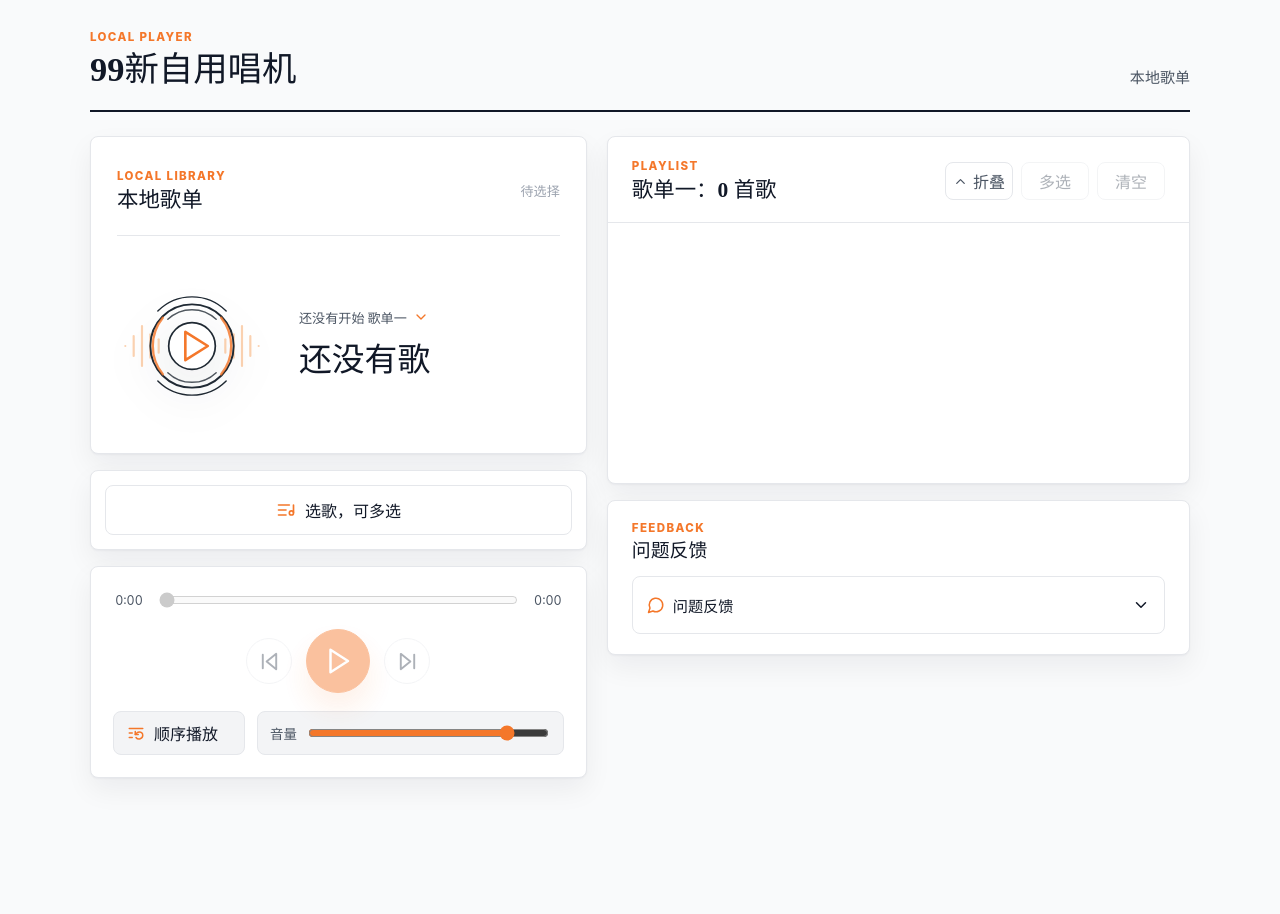
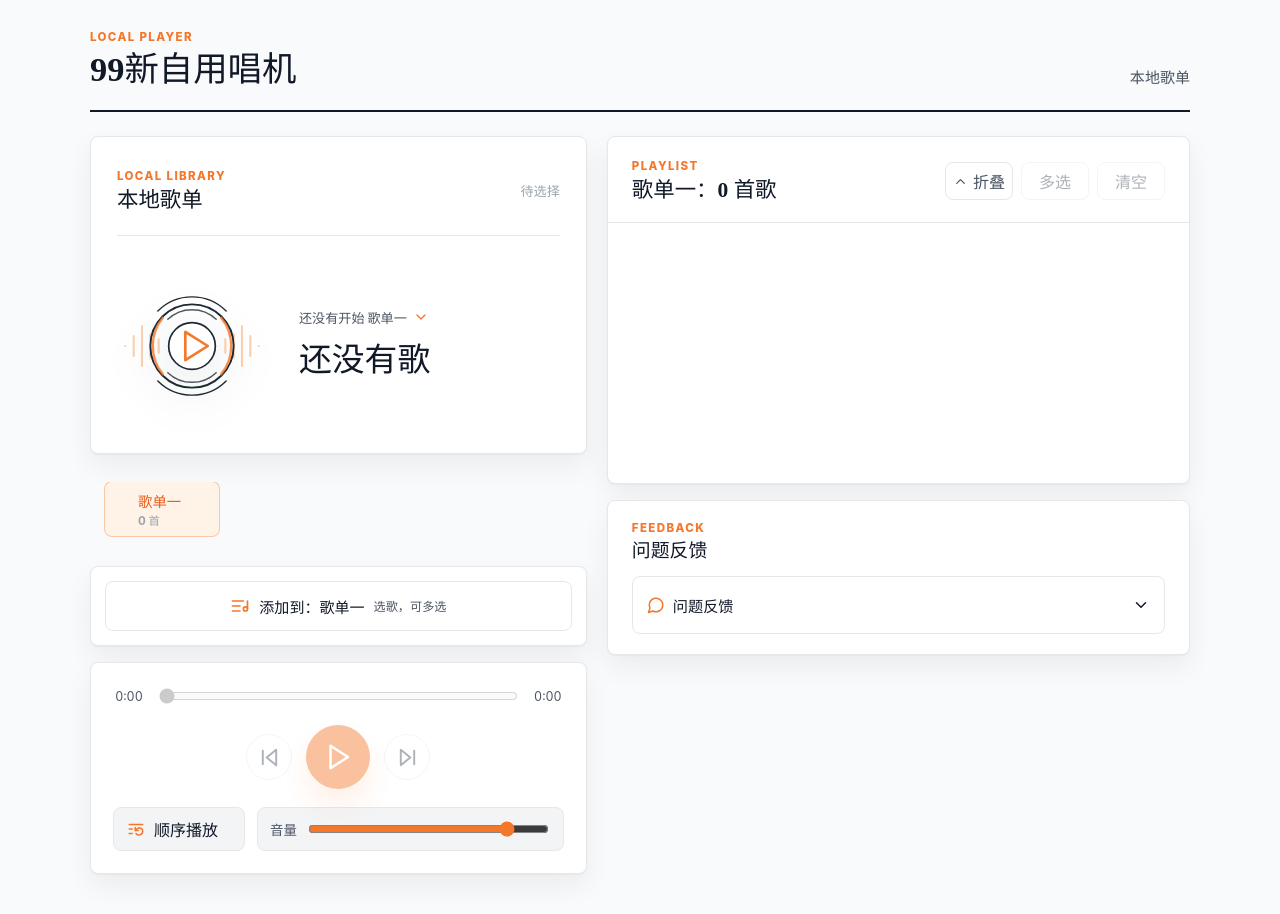
Before and after one commit to huachen19867/jiujiu-personal-player, a React (Vite) app: page / in a window 1280 px wide. Shown: the top 914 px of the page. Before the commit the page ends 834 px from the top, so only its background shows below. Built offline with nearby package versions, Linux system fonts and the light colour scheme.

Commit message:
Clarify playlist import target

```diff
--- a/package.json
+++ b/package.json
@@ -11,7 +11,7 @@
     "android:sync": "npm run build && cap sync android",
     "android:open": "cap open android",
     "android:apk": "set \"JAVA_HOME=C:\\Program Files\\Eclipse Adoptium\\jdk-21.0.11.10-hotspot\" && set \"ANDROID_HOME=C:\\AI\\Android\\sdk\" && set \"PATH=%JAVA_HOME%\\bin;%ANDROID_HOME%\\platform-tools;%PATH%\" && npm run android:sync && cd android && gradlew.bat assembleDebug && cd .. && npm run android:copy-apk",
-    "android:copy-apk": "powershell -NoProfile -ExecutionPolicy Bypass -Command \"New-Item -ItemType Directory -Force 'C:\\AI\\Android' | Out-Null; Copy-Item -LiteralPath 'android\\app\\build\\outputs\\apk\\debug\\app-debug.apk' -Destination 'C:\\AI\\Android\\jiujiu-personal-player-debug.apk' -Force; Copy-Item -LiteralPath 'android\\app\\build\\outputs\\apk\\debug\\app-debug.apk' -Destination 'C:\\AI\\Android\\jiujiu-personal-player-v1.0.4-debug.apk' -Force\""
+    "android:copy-apk": "powershell -NoProfile -ExecutionPolicy Bypass -Command \"New-Item -ItemType Directory -Force 'C:\\AI\\Android' | Out-Null; Copy-Item -LiteralPath 'android\\app\\build\\outputs\\apk\\debug\\app-debug.apk' -Destination 'C:\\AI\\Android\\jiujiu-personal-player-debug.apk' -Force; Copy-Item -LiteralPath 'android\\app\\build\\outputs\\apk\\debug\\app-debug.apk' -Destination 'C:\\AI\\Android\\jiujiu-personal-player-v1.0.5-debug.apk' -Force\""
   },
   "dependencies": {
     "@capacitor/android": "^8.4.0",
--- a/src/App.tsx
+++ b/src/App.tsx
@@ -2,6 +2,7 @@ import { useState } from 'react';
 import { ImportActions } from './components/ImportActions';
 import { NowPlaying } from './components/NowPlaying';
 import { Playlist } from './components/Playlist';
+import { PlaylistSwitcher } from './components/PlaylistSwitcher';
 import { ProfilePanel } from './components/ProfilePanel';
 import { TransportControls } from './components/TransportControls';
 import { APP_BRAND } from './config/brand';
@@ -69,18 +70,23 @@ function App() {
             <NowPlaying
               song={player.currentSong}
               playlistGroups={player.playlistGroups}
-              activePlaylistId={player.activePlaylistId}
               activePlaylistName={player.currentPlaylistName}
               selectedPlaylistIds={player.selectedPlaybackPlaylistIds}
               currentTime={player.currentTime}
               duration={player.duration}
               isPlaying={player.isPlaying}
+              onTogglePlaylistSelection={player.togglePlaybackPlaylist}
+            />
+
+            <PlaylistSwitcher
+              playlists={player.playlistGroups}
+              activePlaylistId={player.activePlaylistId}
               onSelectPlaylist={player.selectPlaylist}
-              onTogglePlaylistSelection={player.togglePlaybackPlaylist}
             />
 
             <ImportActions
               notice={notice ?? player.errorMessage ?? reauthorizationNotice}
+              targetPlaylistName={player.activePlaylistName}
               nativeAudioImportSupported={nativeAudioImportSupported}
               onFilesSelected={addFiles}
               onNativeAudioImport={importNativeAudio}
--- a/src/components/ImportActions.tsx
+++ b/src/components/ImportActions.tsx
@@ -2,6 +2,7 @@ import { ListMusic } from 'lucide-react';
 
 interface ImportActionsProps {
   notice: string | null;
+  targetPlaylistName: string;
   nativeAudioImportSupported: boolean;
   onFilesSelected: (files: FileList | File[]) => void;
   onNativeAudioImport: () => void;
@@ -9,23 +10,28 @@ interface ImportActionsProps {
 
 export function ImportActions({
   notice,
+  targetPlaylistName,
   nativeAudioImportSupported,
   onFilesSelected,
   onNativeAudioImport,
 }: ImportActionsProps) {
+  const label = `添加到：${targetPlaylistName}`;
+
   return (
     <section className="import-panel" aria-label="本地导入">
       {nativeAudioImportSupported ? (
         <button className="import-button file-import" type="button" onClick={onNativeAudioImport}>
           <ListMusic aria-hidden="true" size={20} />
-          <span>选歌，可多选</span>
+          <span className="import-target">{label}</span>
+          <span className="import-caption">选歌，可多选</span>
         </button>
       ) : (
         <label className="import-button file-import">
           <ListMusic aria-hidden="true" size={20} />
-          <span>选歌，可多选</span>
+          <span className="import-target">{label}</span>
+          <span className="import-caption">选歌，可多选</span>
           <input
-            aria-label="选歌，可多选"
+            aria-label={`${label}，选歌，可多选`}
             type="file"
             accept="audio/*,.mp3,.flac,.wav,.m4a,.aac,.ogg,.opus"
             multiple
--- a/src/components/NowPlaying.tsx
+++ b/src/components/NowPlaying.tsx
@@ -6,13 +6,11 @@ import { formatDuration } from '../lib/format';
 interface NowPlayingProps {
   song: Song | null;
   playlistGroups: PlaylistGroup[];
-  activePlaylistId: string;
   activePlaylistName: string;
   selectedPlaylistIds: string[];
   currentTime: number;
   duration: number;
   isPlaying: boolean;
-  onSelectPlaylist: (playlistId: string) => void;
   onTogglePlaylistSelection: (playlistId: string) => void;
 }
 
@@ -69,13 +67,11 @@ function PlayerDiscMark({ isPlaying }: PlayerDiscMarkProps) {
 export function NowPlaying({
   song,
   playlistGroups,
-  activePlaylistId,
   activePlaylistName,
   selectedPlaylistIds,
   currentTime,
   duration,
   isPlaying,
-  onSelectPlaylist,
   onTogglePlaylistSelection,
 }: NowPlayingProps) {
   const isDiscActive = Boolean(song && isPlaying);
@@ -102,7 +98,7 @@ export function NowPlaying({
             <button
               className="playlist-picker-trigger"
               type="button"
-              aria-label="选择播放歌单"
+              aria-label="选择播放范围"
               aria-expanded={playlistMenuOpen}
               onClick={() => setPlaylistMenuOpen((open) => !open)}
             >
@@ -114,11 +110,11 @@ export function NowPlaying({
             {playlistMenuOpen ? (
               <div className="playlist-picker-menu" role="group" aria-label="播放歌单">
                 {playlistGroups.map((playlist) => (
-                  <div
-                    className={playlist.id === activePlaylistId ? 'playlist-choice is-active' : 'playlist-choice'}
+                  <label
+                    className={selectedPlaylistIds.includes(playlist.id) ? 'playlist-choice is-active' : 'playlist-choice'}
                     key={playlist.id}
                   >
-                    <label className="playlist-choice-check">
+                    <span className="playlist-choice-check">
                       <input
                         type="checkbox"
                         aria-label={`纳入播放 ${playlist.name}`}
@@ -128,20 +124,12 @@ export function NowPlaying({
                       <span className="playlist-choice-box" aria-hidden="true">
                         <Check size={12} />
                       </span>
-                    </label>
-                    <button
-                      className="playlist-choice-main"
-                      type="button"
-                      aria-label={`查看 ${playlist.name}`}
-                      onClick={() => {
-                        onSelectPlaylist(playlist.id);
-                        setPlaylistMenuOpen(false);
-                      }}
-                    >
+                    </span>
+                    <span className="playlist-choice-main">
                       <span>{playlist.name}</span>
                       <small>{playlist.songs.length} 首歌</small>
-                    </button>
-                  </div>
+                    </span>
+                  </label>
                 ))}
               </div>
             ) : null}
--- /dev/null
+++ b/src/components/PlaylistSwitcher.tsx
@@ -0,0 +1,37 @@
+import { Plus } from 'lucide-react';
+import type { PlaylistGroup } from '../types/music';
+
+interface PlaylistSwitcherProps {
+  playlists: PlaylistGroup[];
+  activePlaylistId: string;
+  onSelectPlaylist: (playlistId: string) => void;
+}
+
+export function PlaylistSwitcher({ playlists, activePlaylistId, onSelectPlaylist }: PlaylistSwitcherProps) {
+  return (
+    <section className="playlist-switcher" aria-label="歌单切换">
+      <div className="playlist-switcher-track">
+        {playlists.map((playlist, index) => {
+          const isEmptyTail = playlist.songs.length === 0 && index === playlists.length - 1 && index > 0;
+          return (
+            <button
+              className={playlist.id === activePlaylistId ? 'playlist-tab is-active' : 'playlist-tab'}
+              key={playlist.id}
+              type="button"
+              aria-label={`查看 ${playlist.name}`}
+              onClick={() => onSelectPlaylist(playlist.id)}
+            >
+              {isEmptyTail ? (
+                <Plus aria-hidden="true" size={15} />
+              ) : (
+                <span className="playlist-tab-spacer" aria-hidden="true" />
+              )}
+              <span>{playlist.name}</span>
+              <small>{playlist.songs.length} 首</small>
+            </button>
+          );
+        })}
+      </div>
+    </section>
+  );
+}
--- a/src/styles.css
+++ b/src/styles.css
@@ -490,6 +490,82 @@ button:disabled {
   font-weight: 700;
 }
 
+.playlist-switcher {
+  padding: 12px 14px;
+}
+
+.playlist-switcher-track {
+  display: flex;
+  gap: 8px;
+  overflow-x: auto;
+  scrollbar-width: none;
+}
+
+.playlist-switcher-track::-webkit-scrollbar {
+  display: none;
+}
+
+.playlist-tab {
+  min-width: 116px;
+  min-height: 50px;
+  flex: 0 0 auto;
+  display: grid;
+  grid-template-columns: auto minmax(0, 1fr);
+  grid-template-rows: auto auto;
+  align-items: center;
+  column-gap: 6px;
+  row-gap: 1px;
+  padding: 8px 12px;
+  border: 1px solid var(--border);
+  border-radius: 8px;
+  background: var(--surface);
+  color: var(--text-secondary);
+  text-align: left;
+  transition:
+    border-color 160ms ease,
+    background-color 160ms ease,
+    color 160ms ease,
+    transform 160ms ease;
+}
+
+.playlist-tab:hover,
+.playlist-tab.is-active {
+  border-color: rgba(244, 119, 42, 0.34);
+  background: var(--accent-soft);
+  color: var(--accent-strong);
+  transform: translateY(-1px);
+}
+
+.playlist-tab svg {
+  grid-row: 1 / span 2;
+  color: var(--accent);
+}
+
+.playlist-tab-spacer {
+  width: 15px;
+  height: 15px;
+  grid-row: 1 / span 2;
+}
+
+.playlist-tab span,
+.playlist-tab small {
+  min-width: 0;
+  overflow: hidden;
+  text-overflow: ellipsis;
+  white-space: nowrap;
+}
+
+.playlist-tab span {
+  font-size: 0.9rem;
+  font-weight: 850;
+}
+
+.playlist-tab small {
+  color: var(--text-tertiary);
+  font-size: 0.72rem;
+  font-weight: 700;
+}
+
 .import-panel {
   flex-wrap: wrap;
   gap: 10px;
@@ -502,6 +578,7 @@ button:disabled {
   display: inline-flex;
   align-items: center;
   justify-content: center;
+  flex-wrap: wrap;
   gap: 9px;
   border: 1px solid var(--border);
   border-radius: 8px;
@@ -535,6 +612,24 @@ button:disabled {
 
 .import-button svg {
   color: var(--accent);
+}
+
+.import-target,
+.import-caption {
+  min-width: 0;
+  overflow: hidden;
+  text-overflow: ellipsis;
+  white-space: nowrap;
+}
+
+.import-target {
+  font-size: 0.94rem;
+}
+
+.import-caption {
+  color: var(--text-secondary);
+  font-size: 0.76rem;
+  font-weight: 700;
 }
 
 .file-import {
```
Also changed, not shown: 5 other files (tests, documents, lock files or other folders).
